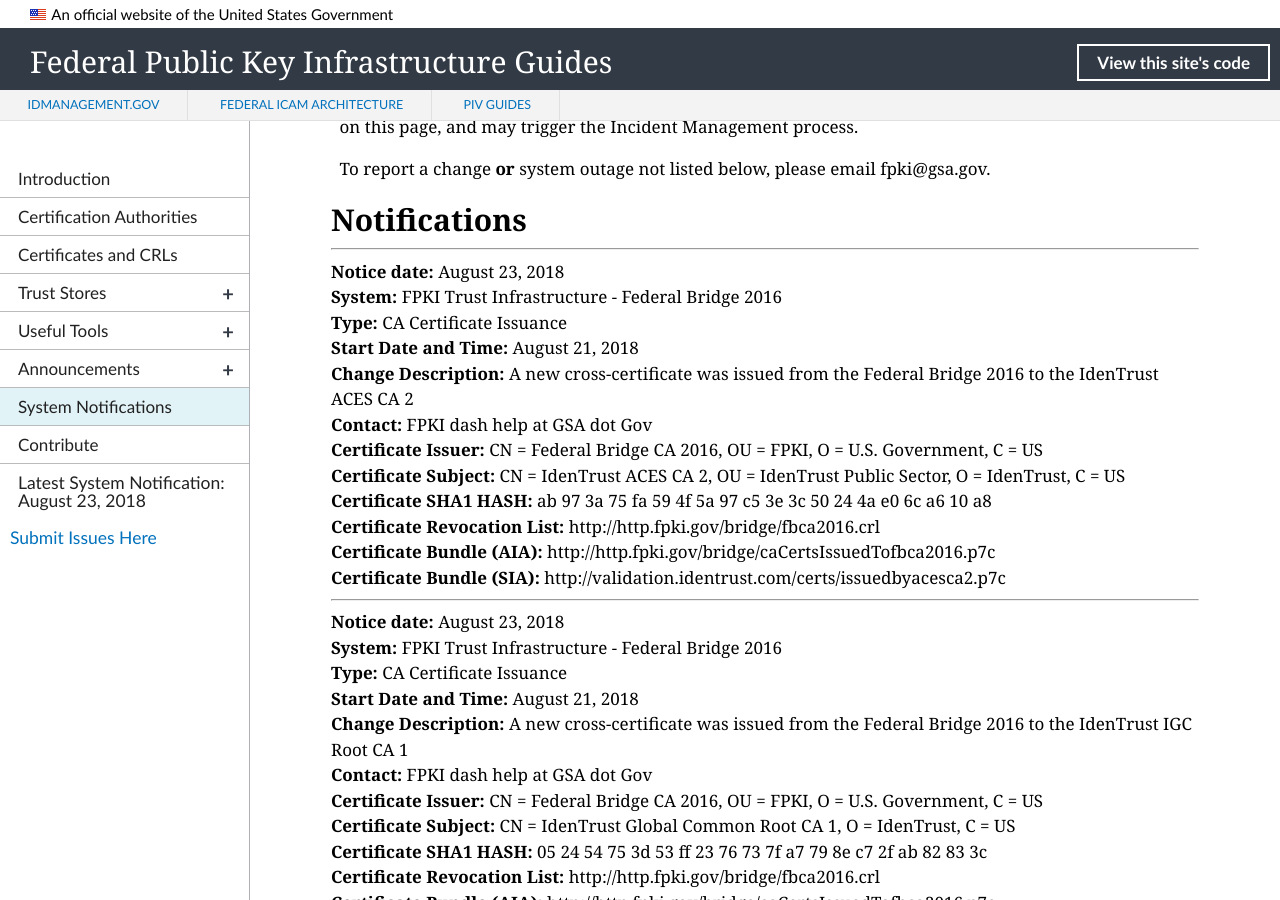
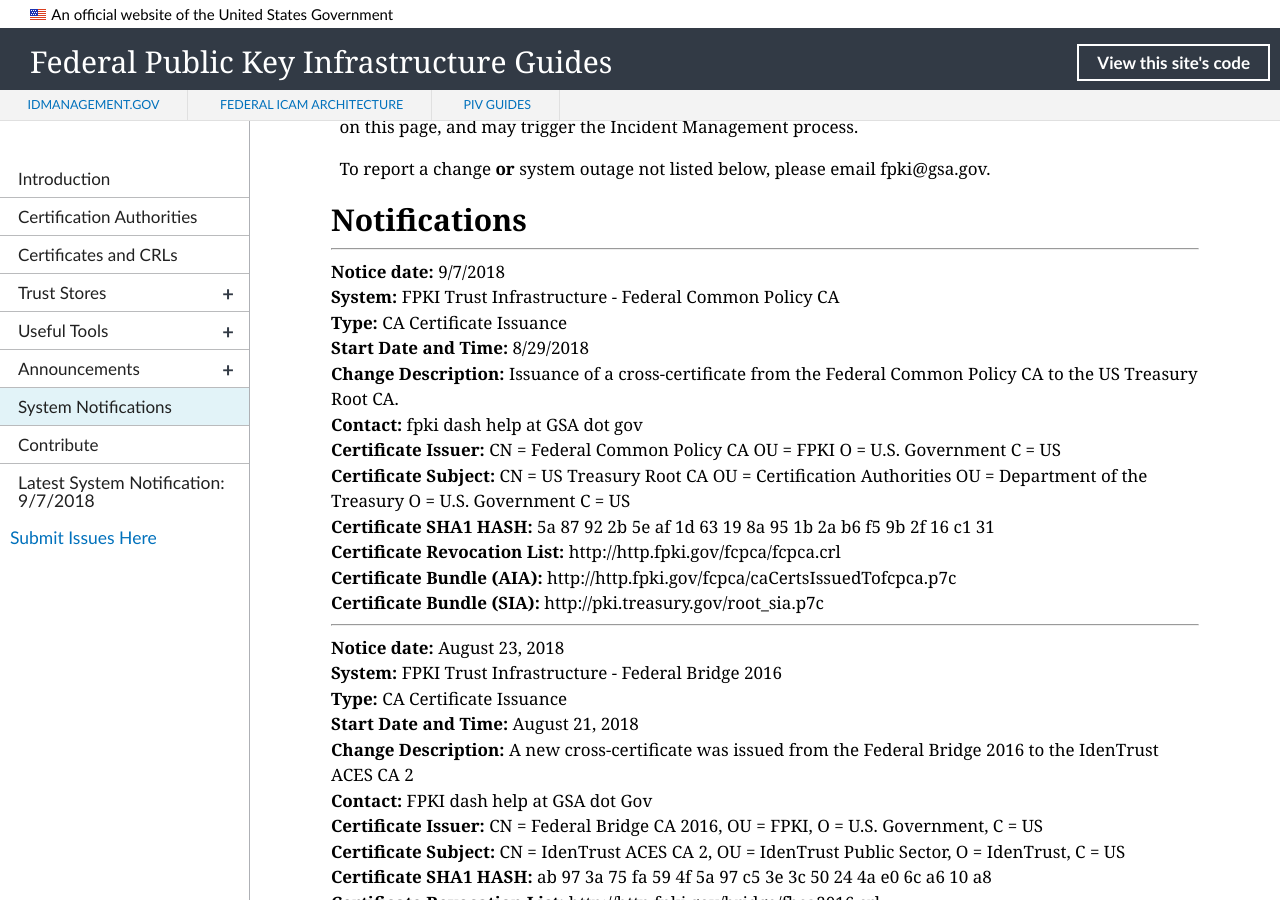
Before and after one commit to GSA/fpki-guides, a Jekyll site: the page built from pages/fpki_notifications.md, in a window 1280 px wide and 900 px high, scrolled down 672 px. Built offline with Jekyll 4.4.1, drawn with Linux system fonts in a browser that asks for light colours; nearby versions of some CDN libraries; library files that are not in the unit come from our copies.

Commit message:
Update for notifications for Treasury Issuance
fixes #306

```diff
--- a/_data/notifications.yml
+++ b/_data/notifications.yml
@@ -423,6 +423,19 @@
   aia_uri: http://http.fpki.gov/bridge/caCertsIssuedTofbca2016.p7c
   sia_uri: http://validation.identrust.com/certs/issuedbyacesca2.p7c
 
+- notice_date: 9/7/2018
+  change_type: CA Certificate Issuance
+  start_datetime: 8/29/2018
+  system: FPKI Trust Infrastructure - Federal Common Policy CA
+  change_description: Issuance of a cross-certificate from the Federal Common Policy CA to the US Treasury Root CA.
+  contact: fpki dash help at GSA dot gov
+  ca_certificate_hash: 5a 87 92 2b 5e af 1d 63 19 8a 95 1b 2a b6 f5 9b 2f 16 c1 31
+  ca_certificate_issuer: CN = Federal Common Policy CA OU = FPKI O = U.S. Government C = US
+  ca_certificate_subject: CN = US Treasury Root CA OU = Certification Authorities OU = Department of the Treasury O = U.S. Government C = US
+  cdp_uri: http://http.fpki.gov/fcpca/fcpca.crl
+  aia_uri: http://http.fpki.gov/fcpca/caCertsIssuedTofcpca.p7c
+  sia_uri: http://pki.treasury.gov/root_sia.p7c
+
 #- notice_date:
 #  change_type: CA Certificate Issuance
 #  start_datetime:
```
